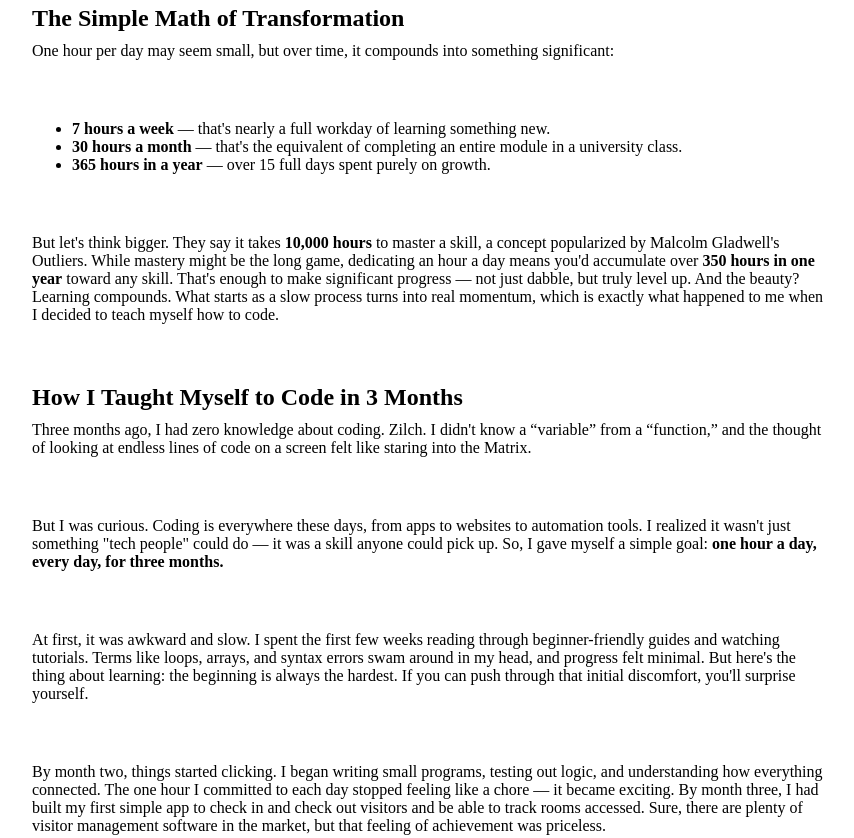
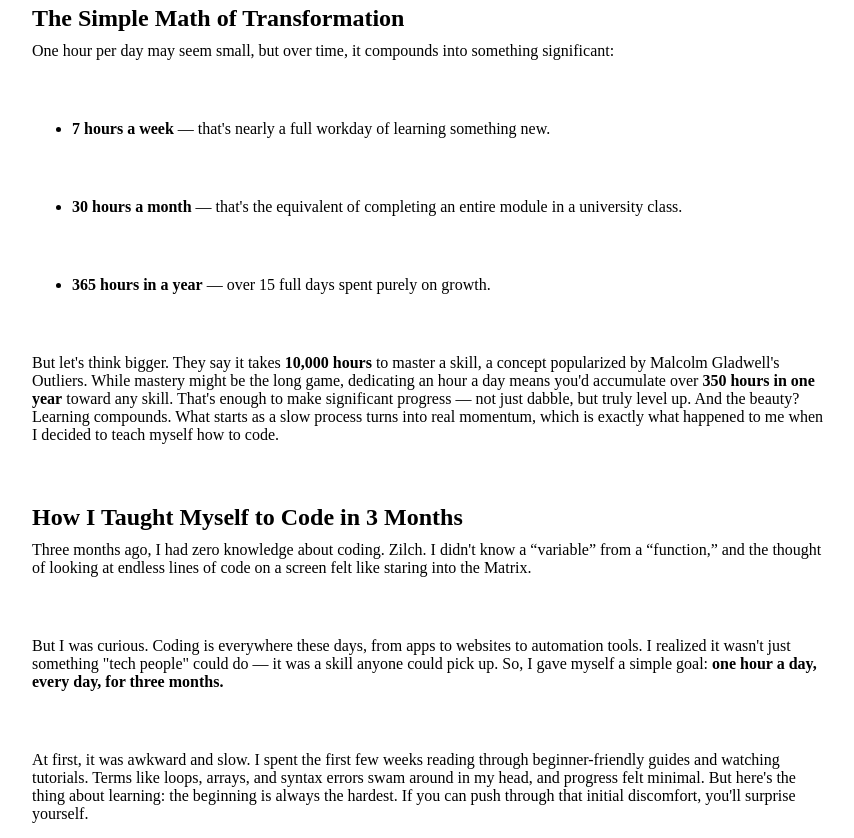
Before and after one commit to qunagnguyen7-afk/date-1, a plain HTML site: page index.html in a window 1280 px wide. Shown: the part 940-1778 px from the top of the page, without its empty margins (208-1062 px from the left). Drawn offline with Linux system fonts and the light colour scheme.

Commit message:
bài tập buổi 3

```diff
--- a/assets/style.css
+++ b/assets/style.css
@@ -13,7 +13,7 @@
     max-width: 100%;
 }
 
-p,ul,ol {
+p,ul,ol,li {
     margin-bottom: 60px;
 }
 
```
